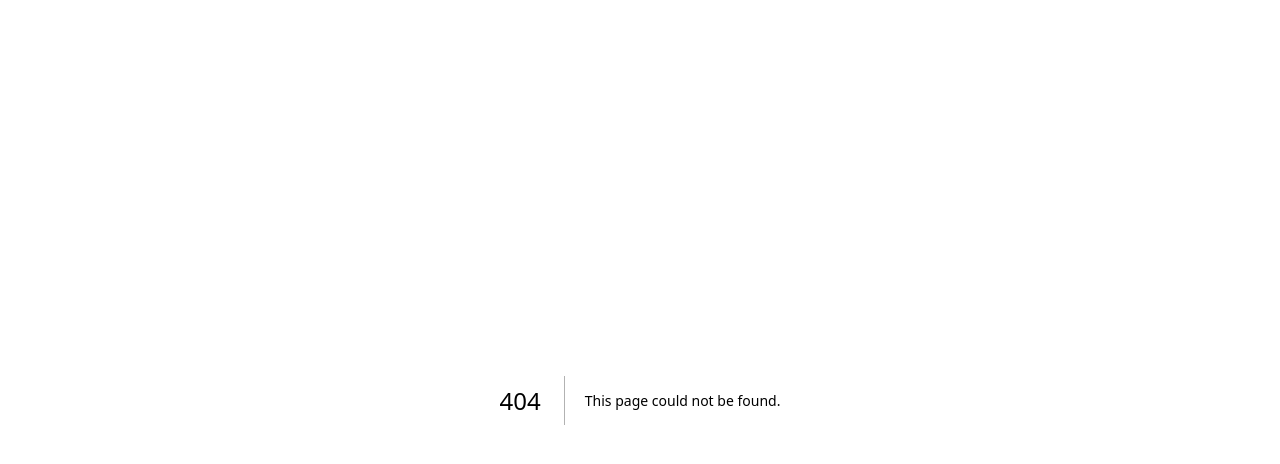
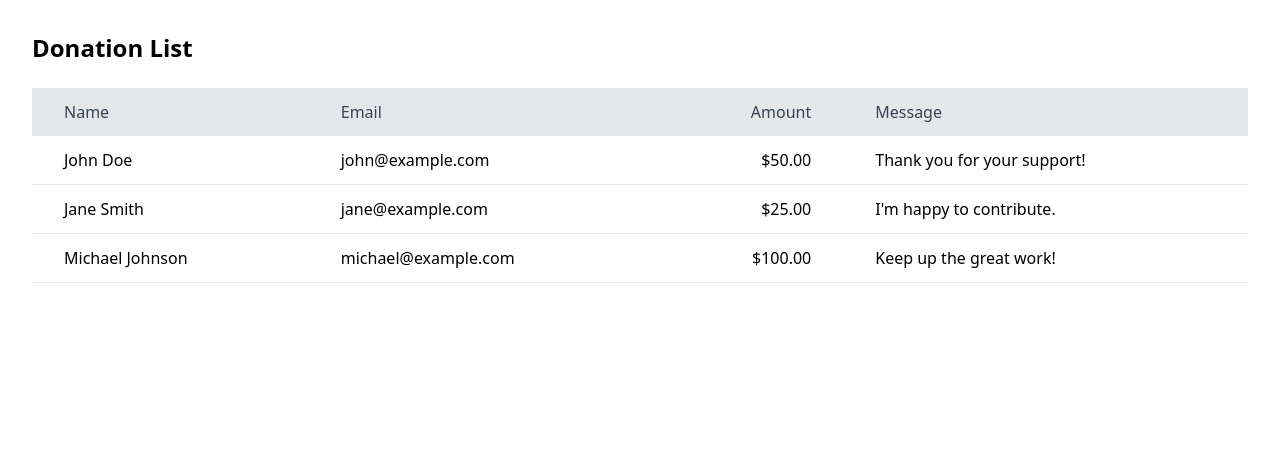
Before and after one commit to Abdulkareemoj/DonationsApp, a Next.js app: page /donations in a window 1280 px wide. Before the commit this address had no page. Shown: the top 464 px of the page. Built offline with nearby package versions, Linux system fonts and the light colour scheme.

Commit message:
added new link and poage

```diff
--- a/src/components/header.tsx
+++ b/src/components/header.tsx
@@ -12,8 +12,8 @@ export const headerData: HeaderProps = {
       href: "#",
     },
     {
-      label: "Blog",
-      href: "#",
+      label: "Donations",
+      href: "/donations",
     },
     {
       label: "Contact",
--- /dev/null
+++ b/src/pages/donations.tsx
@@ -0,0 +1,65 @@
+import React from "react";
+
+export default function DonationsList() {
+  return (
+    <div className="container mx-auto px-4 py-8 sm:px-6 lg:px-8">
+      <h1 className="text-2xl font-bold mb-6">Donation List</h1>
+      <div className="overflow-x-auto">
+        <table className="w-full table-auto border-collapse">
+          <thead>
+            <tr className="bg-gray-200 text-gray-700">
+              <th className="px-4 py-3 text-left font-medium sm:px-6 lg:px-8">
+                Name
+              </th>
+              <th className="px-4 py-3 text-left font-medium sm:px-6 lg:px-8">
+                Email
+              </th>
+              <th className="px-4 py-3 text-right font-medium sm:px-6 lg:px-8">
+                Amount
+              </th>
+              <th className="px-4 py-3 text-left font-medium sm:px-6 lg:px-8">
+                Message
+              </th>
+            </tr>
+          </thead>
+          <tbody>
+            <tr className="border-b border-gray-200">
+              <td className="px-4 py-3 text-left sm:px-6 lg:px-8">John Doe</td>
+              <td className="px-4 py-3 text-left sm:px-6 lg:px-8">
+                john@example.com
+              </td>
+              <td className="px-4 py-3 text-right sm:px-6 lg:px-8">$50.00</td>
+              <td className="px-4 py-3 text-left sm:px-6 lg:px-8">
+                Thank you for your support!
+              </td>
+            </tr>
+            <tr className="border-b border-gray-200">
+              <td className="px-4 py-3 text-left sm:px-6 lg:px-8">
+                Jane Smith
+              </td>
+              <td className="px-4 py-3 text-left sm:px-6 lg:px-8">
+                jane@example.com
+              </td>
+              <td className="px-4 py-3 text-right sm:px-6 lg:px-8">$25.00</td>
+              <td className="px-4 py-3 text-left sm:px-6 lg:px-8">
+                I&apos;m happy to contribute.
+              </td>
+            </tr>
+            <tr className="border-b border-gray-200">
+              <td className="px-4 py-3 text-left sm:px-6 lg:px-8">
+                Michael Johnson
+              </td>
+              <td className="px-4 py-3 text-left sm:px-6 lg:px-8">
+                michael@example.com
+              </td>
+              <td className="px-4 py-3 text-right sm:px-6 lg:px-8">$100.00</td>
+              <td className="px-4 py-3 text-left sm:px-6 lg:px-8">
+                Keep up the great work!
+              </td>
+            </tr>
+          </tbody>
+        </table>
+      </div>
+    </div>
+  );
+}
```
